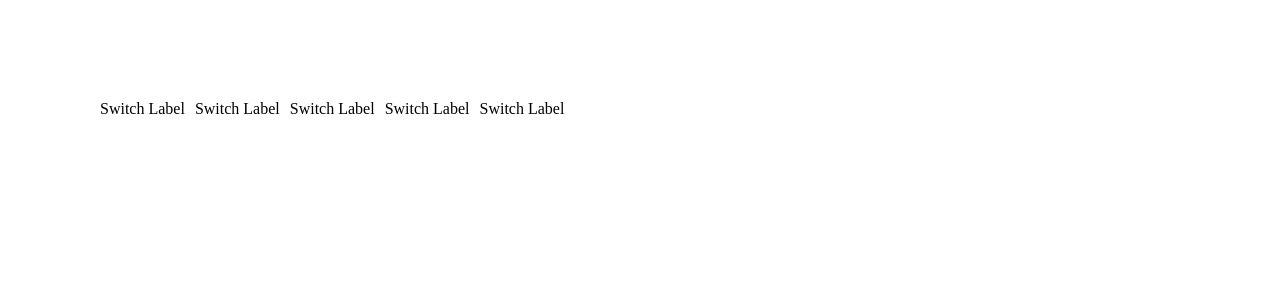
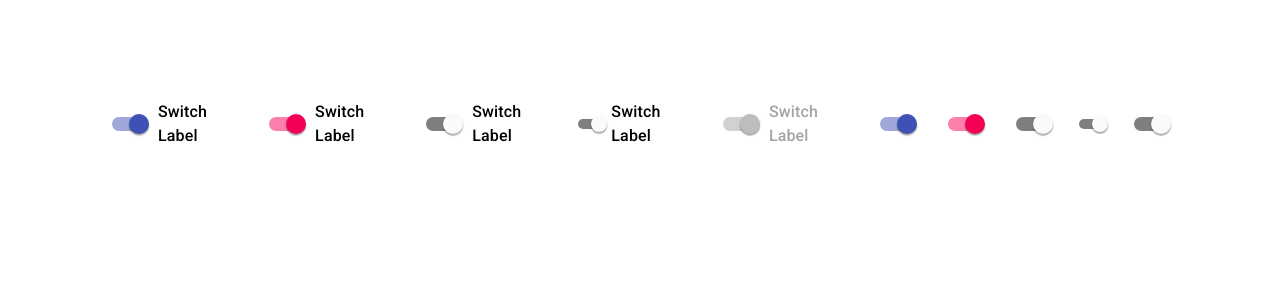
Before and after one commit to z123fg/antraui, a React (Create React App) app: page / in a window 1280 px wide. Shown: the top 300 px of the page. Built offline with nearby package versions, Linux system fonts and the light colour scheme.

Commit message:
Update MySwitch.tsx

```diff
--- a/src/components/MySwitch/MySwitch.tsx
+++ b/src/components/MySwitch/MySwitch.tsx
@@ -1,77 +1,77 @@
-import { FC, useEffect, MouseEvent, useState, ReactNode } from "react";
+import { FC, MouseEvent, useState, useRef, useEffect } from 'react';
 
-type SwitchColor = "primary" | "secondary" | "default";
+type SwitchColor = "primary" | "secondary" | "warning" | "default";
+
 type SwitchSize = "small" | "medium";
 
 interface IMySwitchProps {
+    /**
+    * customize the color of the switch
+    */
+    color?: SwitchColor,
+    /**
+    * customize the size of the switch
+    */
+    size?: SwitchSize,
+    /**
+    * customize the label of switch
+    */
     label?: string,
-    color?: SwitchColor,
-    size?: SwitchSize,
-    checked?: Boolean,
-    disabled?: Boolean,
-    onChange?: (event:MouseEvent) => void
+    /**
+    * used to disable the switch
+    */
+    disabled?: boolean,
+    /**
+    * used to check the button
+    */
+    checked?: boolean
+    /**
+    * event handler for the click event of the switch
+    */
+    onChange?: (event: MouseEvent) => void
 }
 
-let rippleCounter = 0;
 const MySwitch: FC<IMySwitchProps> = ({
-    label = "",
-    color = "default",
+    color = "primary",
     size = "medium",
+    label,
+    disabled = false,
     checked = false,
-    disabled=false,
     onChange
 }) => {
-    const [rippleArr, setRippleArr] = useState<ReactNode[]>([])
 
-    const DynamicClassNamesBase: string = "AntraUI-Switch-";
-    const DynamicClassNames: string = [
-        label!="" ? DynamicClassNamesBase+"label" : DynamicClassNamesBase+"noLabel",
-        DynamicClassNamesBase+size,
-        checked ? DynamicClassNamesBase+"isChecked" : DynamicClassNamesBase+"notChecked",
-        DynamicClassNamesBase+color,
-        disabled ? DynamicClassNamesBase+"isDisabled" : DynamicClassNamesBase+"notDisabled"
-    ].join(" ");
+    const [isChecked, setIsChecked] = useState(checked);
 
-    const LabelComponent: FC = () => {
-        return label != "" ?
-        <label className={`AntraUI-Switch-Label ${DynamicClassNames}`}>{label}</label>
-        :
-        <></>
+    const thumbRef = useRef<HTMLDivElement>(null);
+
+    useEffect(() => {
+        setIsChecked(checked);
+    }, [checked])
+
+    const handleClick = (e: MouseEvent) => {
+        if (disabled) return;
+        setIsChecked(!isChecked);
+        // Add animation after click
+        if (thumbRef && thumbRef.current) {
+            thumbRef.current.style.animation = !isChecked ? `${color}-${size}-effect 0.3s linear` : `Off-${size}-effect 0.3s linear`;
+        }
+        onChange?.(e);
     }
 
-    const handleClick = (e: MouseEvent) => {
-        if (!disabled) {
-            const newRipple = (
-                <div
-                    key={rippleCounter++}
-                    className={`AntraUI-Switch-Ripple ${DynamicClassNames}`}
-                    onAnimationEnd={()=>{
-                        setRippleArr(prev=>{
-                            let nextRippleArr = [...prev];
-                            nextRippleArr.shift();
-                            return nextRippleArr;
-                        })
-                    }}
-                >
 
-                </div>
-            )
-            setRippleArr(prev=>[...prev, newRipple]);
-            onChange?.(e);
-        }
-    }
+    const switchContainer: string = ["switch", disabled ? `switch-disabled` : ""].join(" ");
+    const switchStyle: string = isChecked ? `switch-${color}-${size}` : `switch-${size}-off`;
+
     return (
-        <div className={`AntraUI-Switch-Container ${DynamicClassNames}`} onClick={handleClick}>
-            <div className={`AntraUI-Switch ${DynamicClassNames}`}>
-                <div className={`AntraUI-Switch-Track ${DynamicClassNames}`}></div>
-                <div className={`AntraUI-Switch-HeadHover ${DynamicClassNames}`}></div>
-                <div className={`AntraUI-Switch-Head ${DynamicClassNames}`}>
-                    {rippleArr}
-                </div>
+        <div data-testid="MySwitch--container" className={switchContainer} onClick={handleClick}>
+            <div data-testid="MySwitch--switch" className={switchStyle} >
+                <div className='switch-track-wrapper'><div className='switch-track'></div></div>
+                <div className='switch-thumb-wrapper'><div data-testid="switch-thumb" className='switch-thumb' ref={thumbRef}></div></div>
             </div>
-            <LabelComponent />
+            {label}
         </div>
     )
 }
 
+
 export default MySwitch;
```
